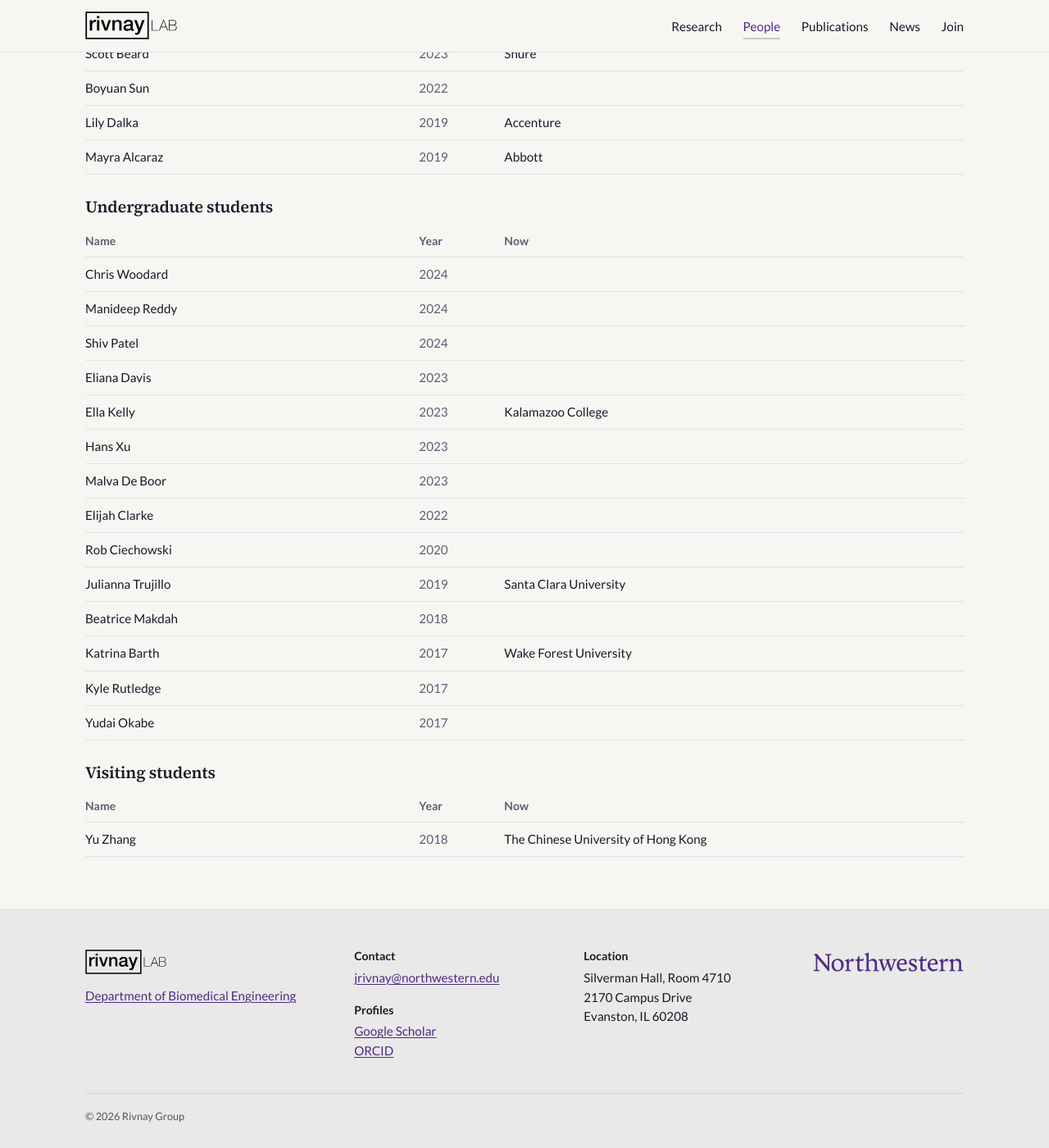
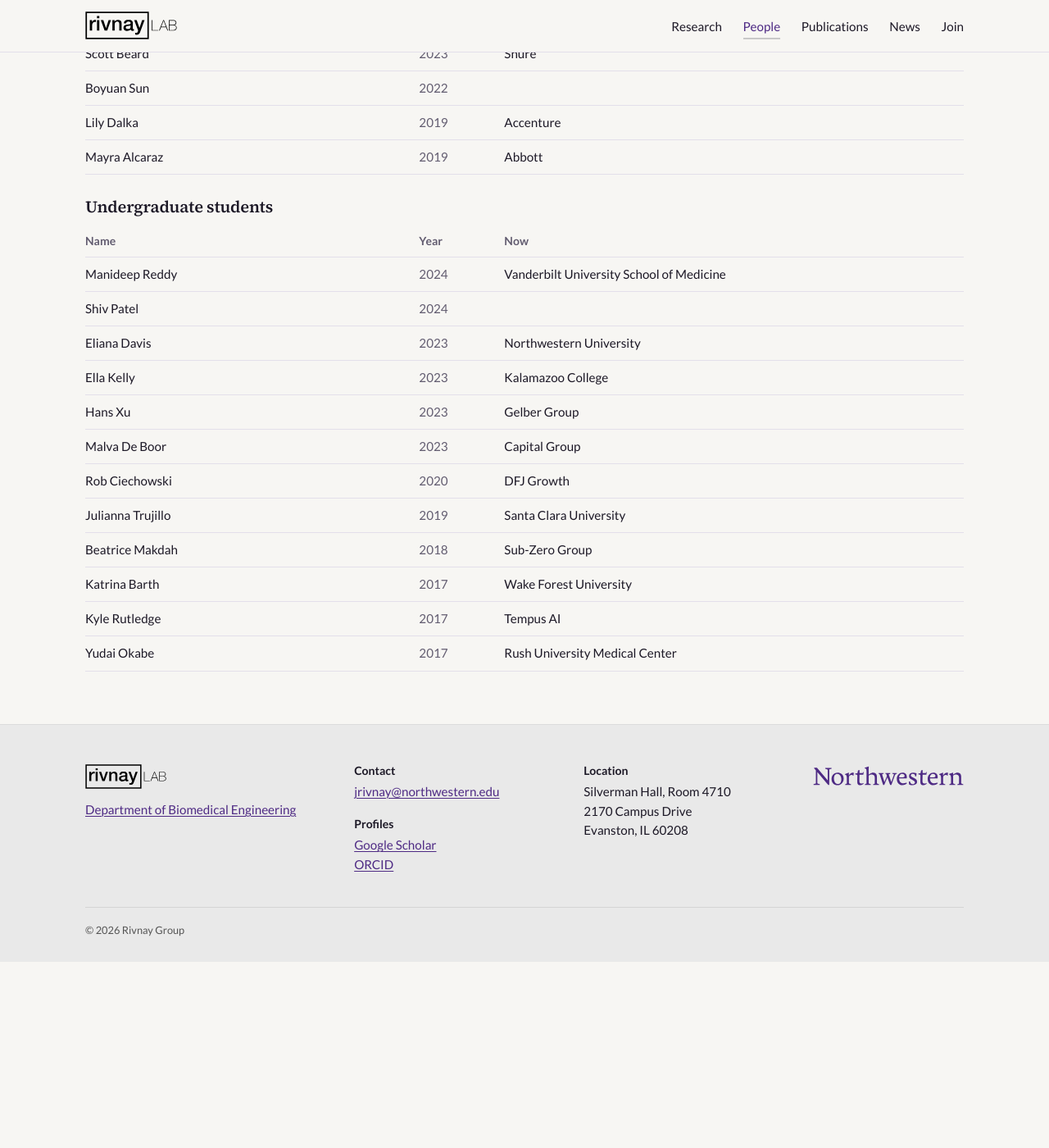
Before and after one commit to jtwillia01/rivnay-lab, a Jekyll site: the page built from people.html, in a window 1280 px wide and 1400 px high, scrolled down 4633 px. Shown: the whole window at 82% size. Built offline with Jekyll 4.4.1, drawn with Linux system fonts in a browser that asks for light colours; after the commit the page ends 5806 px from its top, so only the background shows below that; some of the changed text lies outside the part shown.

Commit message:
Alumni: ten destination updates, remove two entries and the visiting-students section
Co-Authored-By: Claude Fable 5.1 <noreply@anthropic.com>

```diff
--- a/_data/alumni.yml
+++ b/_data/alumni.yml
@@ -64,9 +64,11 @@
 - name: Julie Kang
   group: masters
   year: 2025
+  now: Washington University in St. Louis
 - name: Rosie Huerta
   group: masters
   year: 2025
+  now: Rockwell Automation
 - name: Chloe Lenker
   group: masters
   year: 2024
@@ -90,18 +92,17 @@
   group: masters
   year: 2019
   now: Abbott
-- name: Chris Woodard
-  group: undergrad
-  year: 2024
 - name: Manideep Reddy
   group: undergrad
   year: 2024
+  now: Vanderbilt University School of Medicine
 - name: Shiv Patel
   group: undergrad
   year: 2024
 - name: Eliana Davis
   group: undergrad
   year: 2023
+  now: Northwestern University
 - name: Ella Kelly
   group: undergrad
   year: 2023
@@ -109,15 +110,15 @@
 - name: Hans Xu
   group: undergrad
   year: 2023
+  now: Gelber Group
 - name: Malva De Boor
   group: undergrad
   year: 2023
-- name: Elijah Clarke
-  group: undergrad
-  year: 2022
+  now: Capital Group
 - name: Rob Ciechowski
   group: undergrad
   year: 2020
+  now: DFJ Growth
 - name: Julianna Trujillo
   group: undergrad
   year: 2019
@@ -125,6 +126,7 @@
 - name: Beatrice Makdah
   group: undergrad
   year: 2018
+  now: Sub-Zero Group
 - name: Katrina Barth
   group: undergrad
   year: 2017
@@ -132,10 +134,8 @@
 - name: Kyle Rutledge
   group: undergrad
   year: 2017
+  now: Tempus AI
 - name: Yudai Okabe
   group: undergrad
   year: 2017
-- name: Yu Zhang
-  group: visiting
-  year: 2018
-  now: The Chinese University of Hong Kong
+  now: Rush University Medical Center
--- a/people.html
+++ b/people.html
@@ -63,7 +63,7 @@ permalink: /people/
   {% if site.data.alumni %}
   <section class="group alumni">
     <h2>Alumni</h2>
-    {% assign agroups = "postdoc|Postdoctoral researchers,phd|PhD students,masters|Master's students,undergrad|Undergraduate students,visiting|Visiting students" | split: "," %}
+    {% assign agroups = "postdoc|Postdoctoral researchers,phd|PhD students,masters|Master's students,undergrad|Undergraduate students" | split: "," %}
     {% for g in agroups %}
       {% assign parts = g | split: "|" %}
       {% assign list = site.data.alumni | where: "group", parts[0] %}
```
